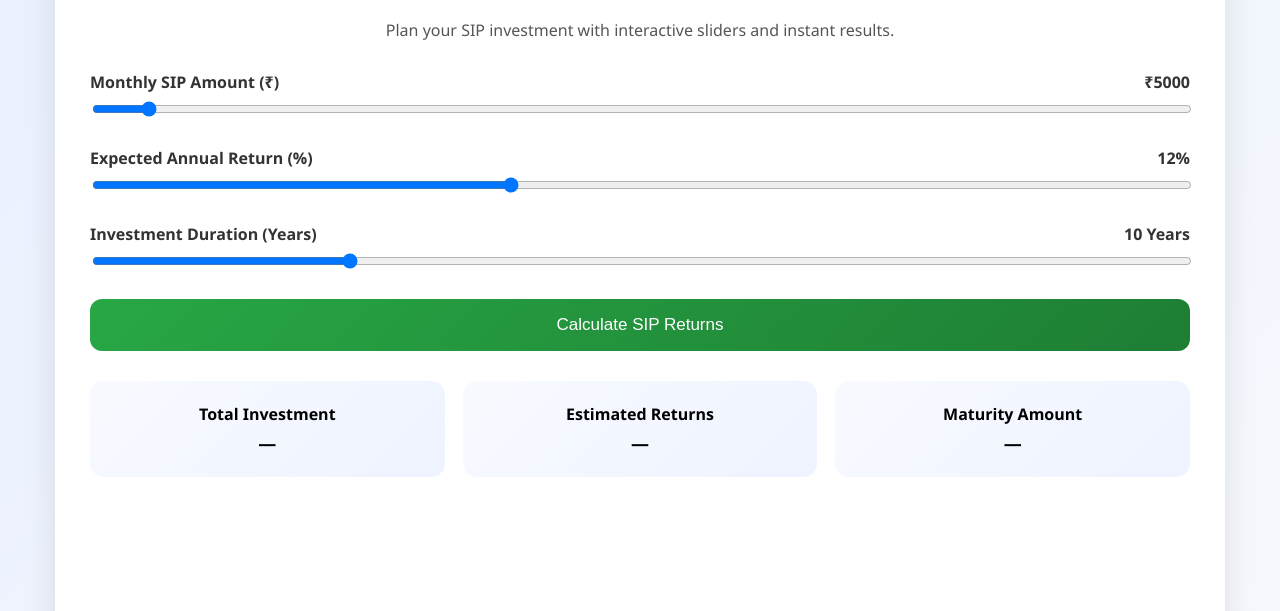
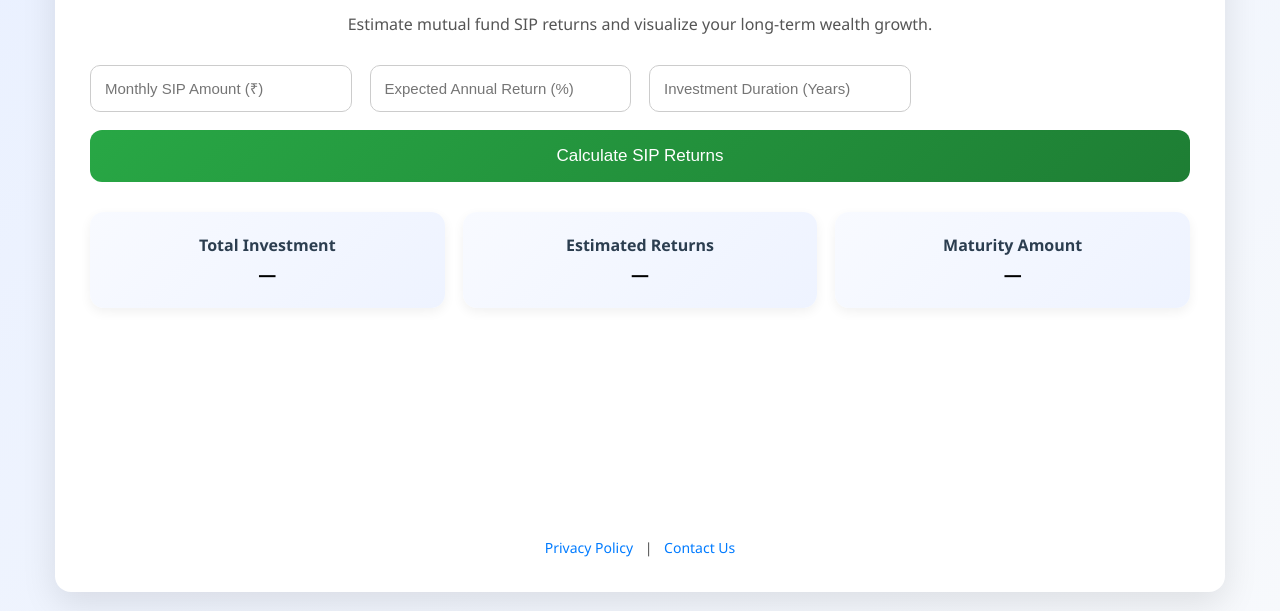
Before and after one commit to cyber14003/cyber14003.github.io, a plain HTML site: page sip-calculator.html in a window 1280 px wide. Shown: the part 189-800 px from the top of the page. Drawn offline with nearby package versions, Linux system fonts and the light colour scheme.

Commit message:
Update sip-calculator.html

```diff
--- a/sip-calculator.html
+++ b/sip-calculator.html
@@ -4,7 +4,7 @@
 <meta charset="UTF-8">
 <title>SIP Calculator India – Mutual Fund Investment Returns</title>
 <meta name="viewport" content="width=device-width, initial-scale=1.0">
-<meta name="description" content="SIP Calculator India with sliders to estimate mutual fund returns, total investment and maturity value.">
+<meta name="description" content="SIP Calculator India to calculate mutual fund returns, total investment, gains and visualize investment growth.">
 
 <meta name="robots" content="index, follow">
 <meta name="author" content="Smart Calculator">
@@ -53,6 +53,7 @@ nav a:hover { text-decoration: underline; }
 h1 {
   text-align: center;
   color: #2c3e50;
+  margin-bottom: 5px;
 }
 
 .subtitle {
@@ -61,26 +62,22 @@ h1 {
   margin-bottom: 30px;
 }
 
-/* SLIDERS */
-.slider-group {
-  margin-bottom: 25px;
-}
-.slider-group label {
-  font-weight: 600;
-  color: #333;
-}
-.slider-value {
-  float: right;
-  font-weight: bold;
-}
-input[type=range] {
-  width: 100%;
-  margin-top: 8px;
+/* INPUT GRID */
+.form-grid {
+  display: grid;
+  grid-template-columns: repeat(auto-fit, minmax(240px, 1fr));
+  gap: 18px;
 }
 
-/* BUTTON */
-button {
-  width: 100%;
+.form-grid input {
+  padding: 14px;
+  border-radius: 10px;
+  border: 1px solid #ccc;
+  font-size: 15px;
+}
+
+.form-grid button {
+  grid-column: 1 / -1;
   padding: 16px;
   border-radius: 12px;
   border: none;
@@ -89,7 +86,9 @@ button {
   font-size: 17px;
   cursor: pointer;
 }
-button:hover { opacity: 0.95; }
+.form-grid button:hover {
+  opacity: 0.95;
+}
 
 /* RESULTS */
 .results {
@@ -98,17 +97,22 @@ button:hover { opacity: 0.95; }
   gap: 18px;
   margin-top: 30px;
 }
+
 .result-box {
   background: linear-gradient(135deg, #f8faff, #eef3ff);
   border-radius: 14px;
   padding: 22px;
   text-align: center;
   font-weight: 600;
+  color: #2c3e50;
+  box-shadow: 0 4px 12px rgba(0,0,0,0.06);
 }
+
 .result-box span {
   display: block;
   margin-top: 6px;
   font-size: 18px;
+  color: #000;
 }
 
 /* ADS PLACEHOLDER */
@@ -123,6 +127,7 @@ button:hover { opacity: 0.95; }
   justify-content: center;
   margin-top: 35px;
 }
+
 canvas { max-width: 420px; }
 
 /* FOOTER */
@@ -130,6 +135,7 @@ footer {
   margin-top: 45px;
   text-align: center;
   font-size: 14px;
+  color: #555;
 }
 footer a {
   color: #007bff;
@@ -141,6 +147,7 @@ footer a {
 
 <body>
 
+<!-- NAVBAR (UNCHANGED) -->
 <nav>
   <a href="index.html">Home</a>
   <a href="home-loan-emi.html">Home Loan</a>
@@ -153,40 +160,35 @@ footer a {
 <div class="container">
 
 <h1>SIP Calculator (India)</h1>
-<p class="subtitle">Plan your SIP investment with interactive sliders and instant results.</p>
+<p class="subtitle">
+Estimate mutual fund SIP returns and visualize your long-term wealth growth.
+</p>
 
-<!-- SLIDERS -->
-<div class="slider-group">
-  <label>Monthly SIP Amount (₹)
-    <span class="slider-value" id="monthlyVal">₹5000</span>
-  </label>
-  <input type="range" id="monthly" min="500" max="100000" step="500" value="5000">
+<!-- INPUTS -->
+<div class="form-grid">
+  <input type="number" id="monthly" placeholder="Monthly SIP Amount (₹)">
+  <input type="number" id="rate" placeholder="Expected Annual Return (%)">
+  <input type="number" id="years" placeholder="Investment Duration (Years)">
+  <button onclick="calculateSIP()">Calculate SIP Returns</button>
 </div>
-
-<div class="slider-group">
-  <label>Expected Annual Return (%)
-    <span class="slider-value" id="rateVal">12%</span>
-  </label>
-  <input type="range" id="rate" min="1" max="30" step="0.5" value="12">
-</div>
-
-<div class="slider-group">
-  <label>Investment Duration (Years)
-    <span class="slider-value" id="yearsVal">10 Years</span>
-  </label>
-  <input type="range" id="years" min="1" max="40" step="1" value="10">
-</div>
-
-<button onclick="calculateSIP()">Calculate SIP Returns</button>
 
 <!-- RESULTS -->
 <div class="results">
-  <div class="result-box">Total Investment<span id="invested">—</span></div>
-  <div class="result-box">Estimated Returns<span id="returns">—</span></div>
-  <div class="result-box">Maturity Amount<span id="total">—</span></div>
+  <div class="result-box">
+    Total Investment
+    <span id="invested">—</span>
+  </div>
+  <div class="result-box">
+    Estimated Returns
+    <span id="returns">—</span>
+  </div>
+  <div class="result-box">
+    Maturity Amount
+    <span id="total">—</span>
+  </div>
 </div>
 
-<!-- AdSense Placeholder -->
+<!-- AdSense Placeholder (UNCHANGED) -->
 <div class="ad-box">
   <!-- Google AdSense Ad will appear here -->
 </div>
@@ -206,30 +208,26 @@ footer a {
 <script>
 let sipChart;
 
-// LIVE SLIDER VALUES
-monthly.oninput = () => monthlyVal.innerText = "₹" + monthly.value;
-rate.oninput = () => rateVal.innerText = rate.value + "%";
-years.oninput = () => yearsVal.innerText = years.value + " Years";
+function calculateSIP() {
+  const P = parseFloat(document.getElementById("monthly").value);
+  const annualRate = parseFloat(document.getElementById("rate").value);
+  const years = parseInt(document.getElementById("years").value);
 
-function calculateSIP() {
-  const P = parseFloat(monthly.value);
-  const annualRate = parseFloat(rate.value);
-  const yearsCount = parseInt(years.value);
+  if (!P || !annualRate || !years) {
+    alert("Please enter all values");
+    return;
+  }
 
   const r = annualRate / 12 / 100;
-  const n = yearsCount * 12;
+  const n = years * 12;
 
   const maturity = P * ((Math.pow(1 + r, n) - 1) / r) * (1 + r);
   const invested = P * n;
   const gain = maturity - invested;
 
-  investedEl = document.getElementById("invested");
-  returnsEl = document.getElementById("returns");
-  totalEl = document.getElementById("total");
-
-  investedEl.innerText = "₹" + invested.toFixed(2);
-  returnsEl.innerText = "₹" + gain.toFixed(2);
-  totalEl.innerText = "₹" + maturity.toFixed(2);
+  document.getElementById("invested").innerText = "₹" + invested.toFixed(2);
+  document.getElementById("returns").innerText = "₹" + gain.toFixed(2);
+  document.getElementById("total").innerText = "₹" + maturity.toFixed(2);
 
   drawChart(invested, gain);
 }
```
